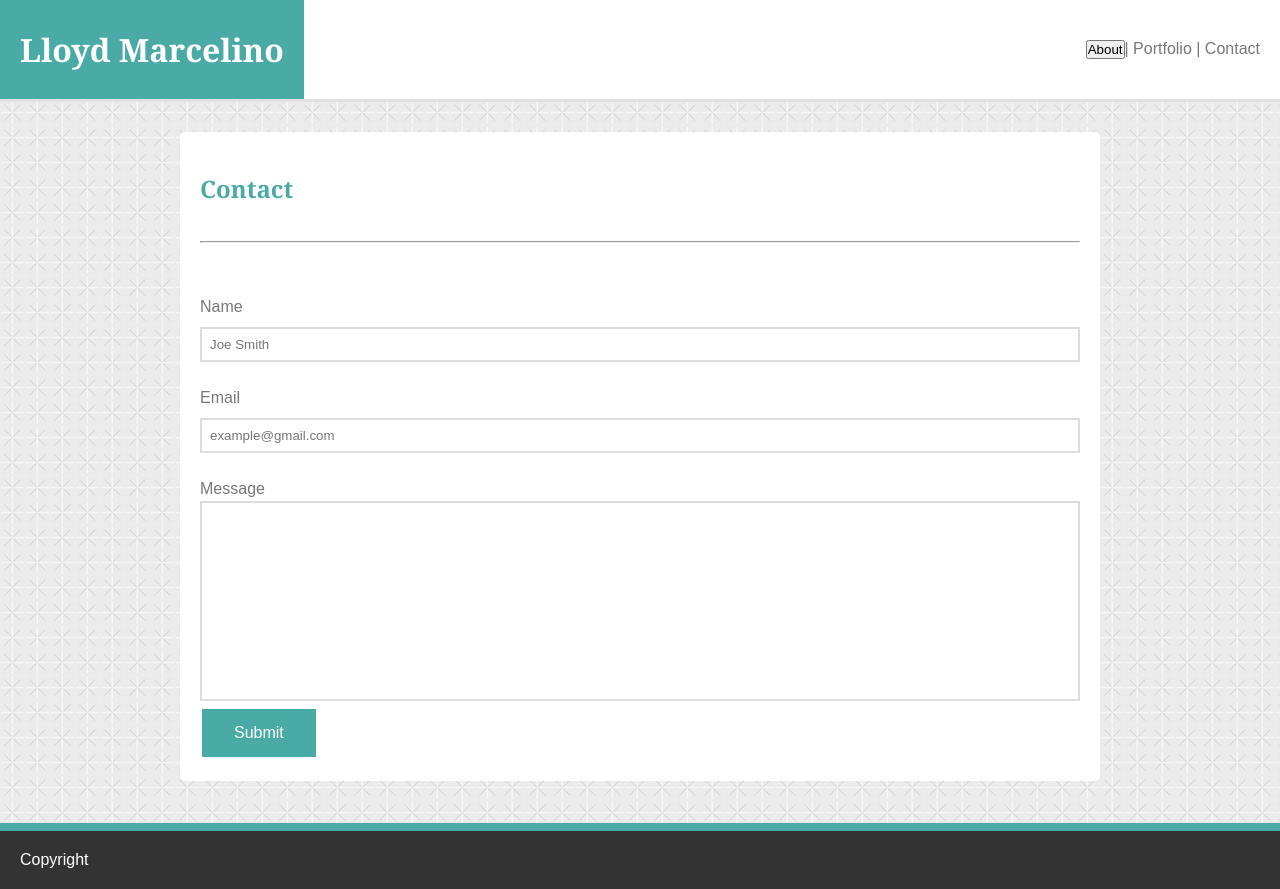
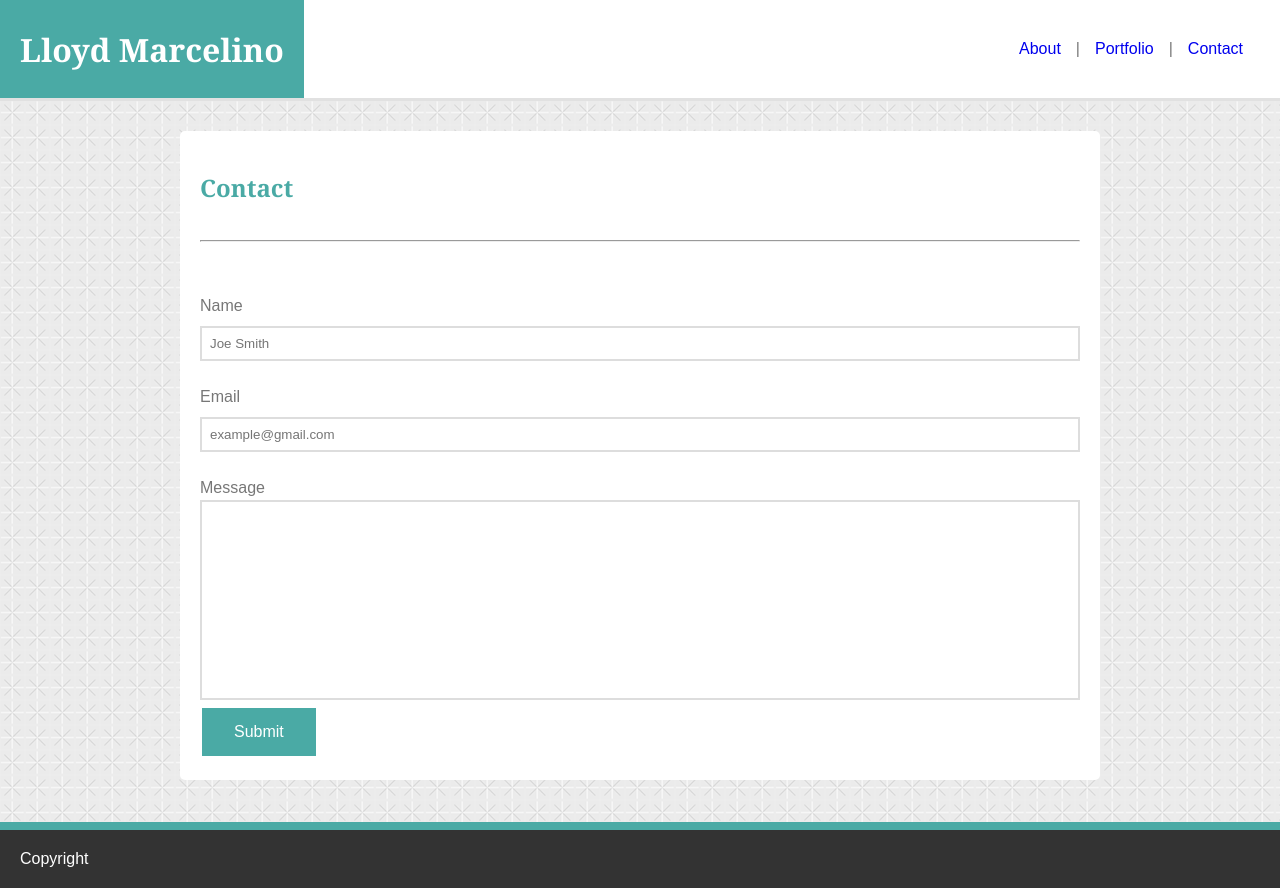
Before and after one commit to Ethanlloyd21/Portfolio, a plain HTML site: page contact.html in a window 1280 px wide. Drawn offline with Linux system fonts and the light colour scheme.

Commit message:
fix for the top item

```diff
--- a/assets/css/format.css
+++ b/assets/css/format.css
@@ -34,14 +34,37 @@ header h1 {
   font-family: 'Georgia', Times, 'Times New Roman', serif;
   margin-bottom: 0;
 
+
 }
 
-header p {
-  display: flex;
-  justify-content: right;
-  padding: 40px 20px;
+a:link {
+  text-decoration: none;
 }
 
+a:visited {
+  font-family: 'Arial', 'Helvetica Neue', Helvetica, sans-serif;
+  color: #777777;
+
+}
+
+nav  {
+  display: flex;
+  justify-content: center;
+  margin-right: 2px;
+  padding: 40px 20px;
+  font-family: 'Arial', 'Helvetica Neue', Helvetica, sans-serif;
+  background-color: #ffffff;
+  color: #777777;
+
+}
+
+nav a {
+  line-height: 18px;
+  padding: 0 15px;
+  display: flex;
+  justify-content: flex-end;
+  text-decoration: none;
+}
 
 main {
   width: 960px;
--- a/contact.html
+++ b/contact.html
@@ -11,11 +11,15 @@
 </head>
 <body>
     <header>
+
         <h1>Lloyd Marcelino</h1>
-        <p>
-            <button class"about">About</button> | Portfolio | Contact
-        </p>
+        <nav>
+            <a href="index.html">About </a> |
+            <a href="portfolio.html"> Portfolio </a> |
+            <a href="contact.html"> Contact </a>
+        </nav>
     </header>
+
     <main>
         <article>
           <h2>Contact</h2>
```
Also changed, not shown: index.html (+8 -1 lines), portfolio.html (+8 -1 lines).
